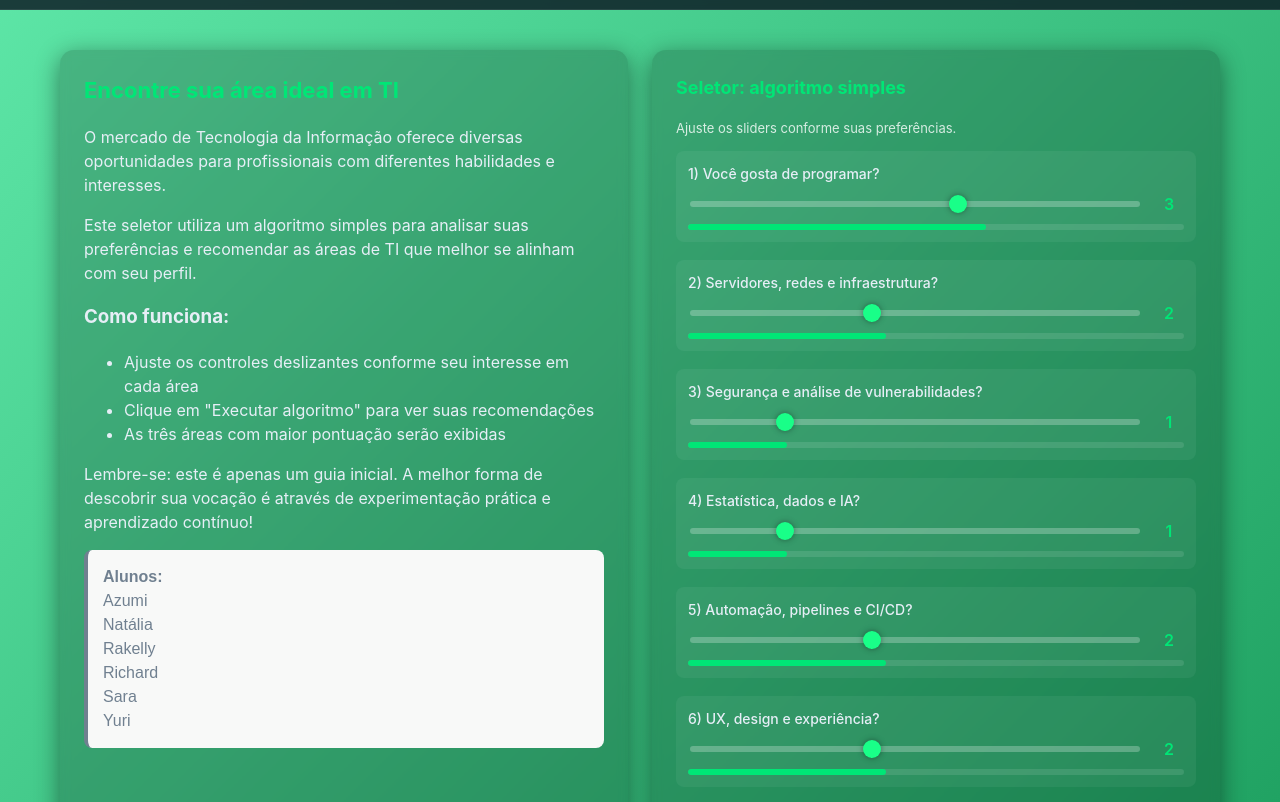
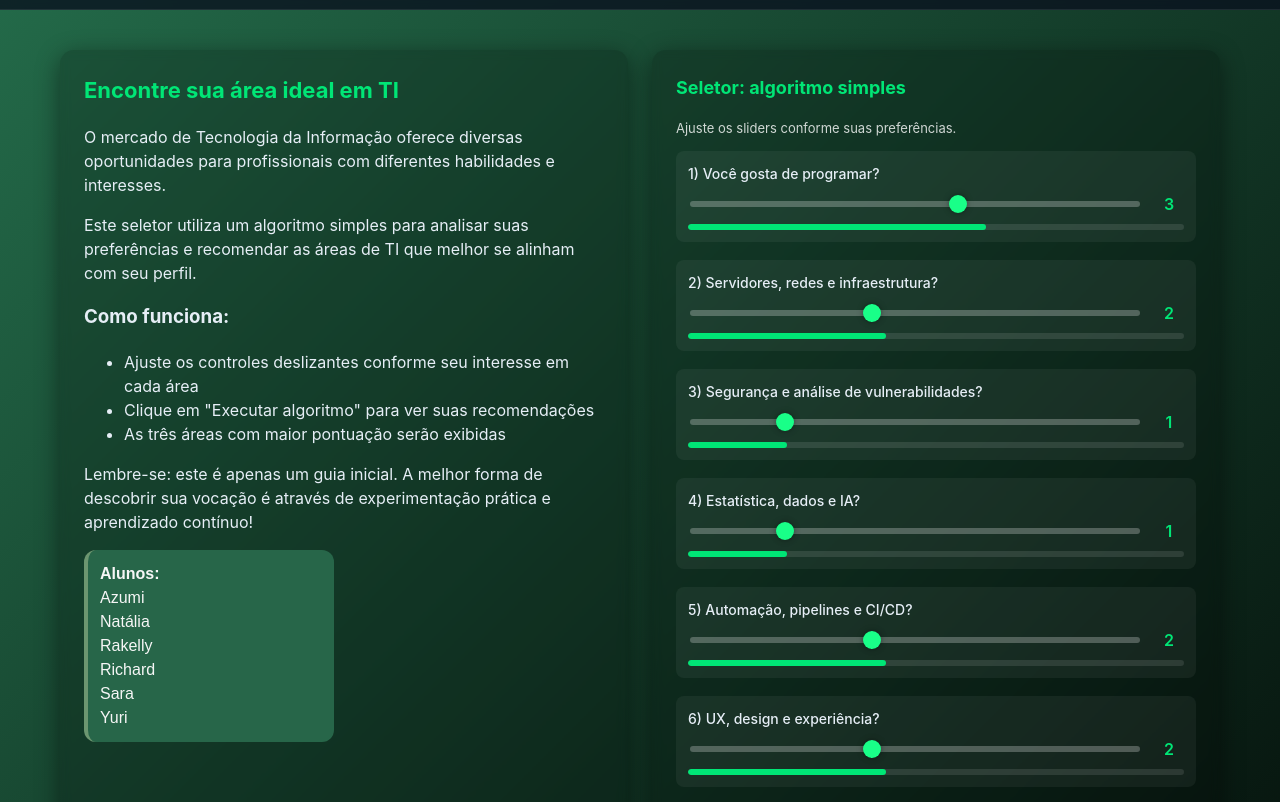
Before and after one commit to VitorMoreira2344/profissi, a plain HTML site: page index.html in a window 1280 px wide. Shown: the part 89-891 px from the top of the page. Drawn offline with Linux system fonts and the light colour scheme.

Commit message:
Update index.html

```diff
--- a/index.html
+++ b/index.html
@@ -11,8 +11,8 @@
       --accent:#00e676; /* verde vibrante para destacar */
       --text:#e6eef6;
       --range:#19ff88; /* cor das linhas de pontuação */
-      --gradient-start: #5fe8a9;
-      --gradient-end: #0f8f4f;
+      --gradient-start: #246d4b;
+      --gradient-end: #000000;
     }
 
     * {
@@ -37,8 +37,8 @@
 }
 
 a:hover {
-    color: #39FF14;
-    text-shadow: 0 0 15px #00FF00;
+    color: #14ff7e;
+    text-shadow: 0 0 15px #00ffa2;
 }
 
 
@@ -256,13 +256,16 @@ a:hover {
       border-radius: 3px;
       transition: width 0.5s ease;
     }
-  .alunos {
-    color: #708090; /* SlateGray - cinza com tom esverdeado */
+
+
+.alunos {
+    color: #f6f6f6; /* SlateGray - cinza com tom esverdeado */
     font-family: Arial, sans-serif;
-    padding: 15px;
-    background-color: #f8f9f8; /* Fundo bem claro esverdeado */
-    border-radius: 8px;
-    border-left: 4px solid #708090;
+    padding: 12px;
+    margin-right: 270px;
+    background-color: #276649; /* Fundo bem claro esverdeado */
+    border-radius: 12px;
+    border-left: 4px solid #6c9670;
 }
   </style>
 </head>
```
